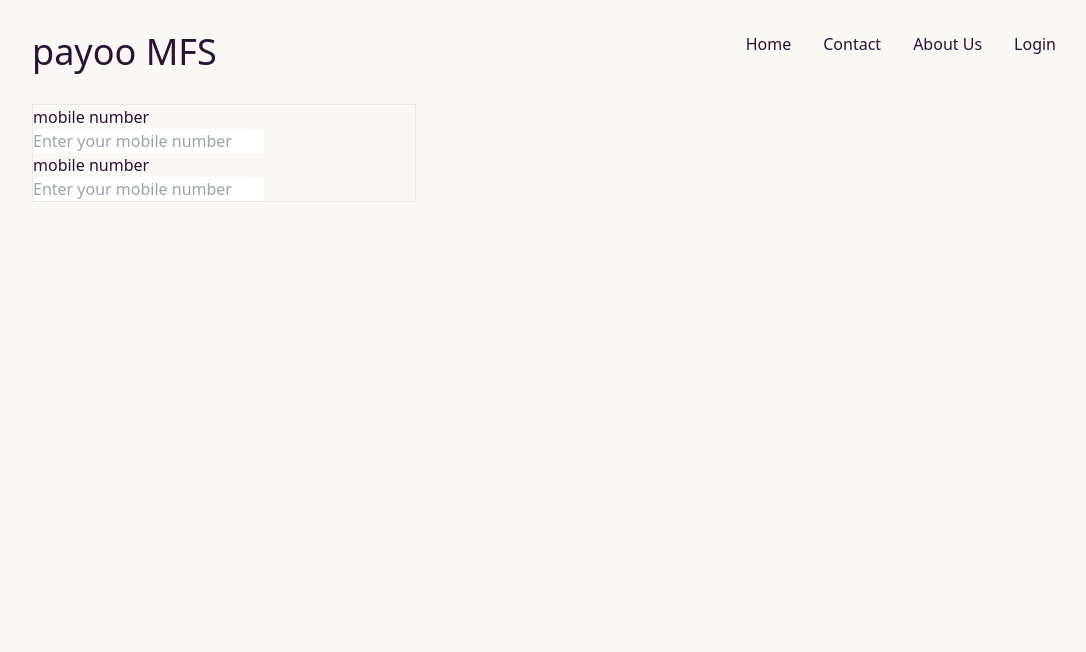
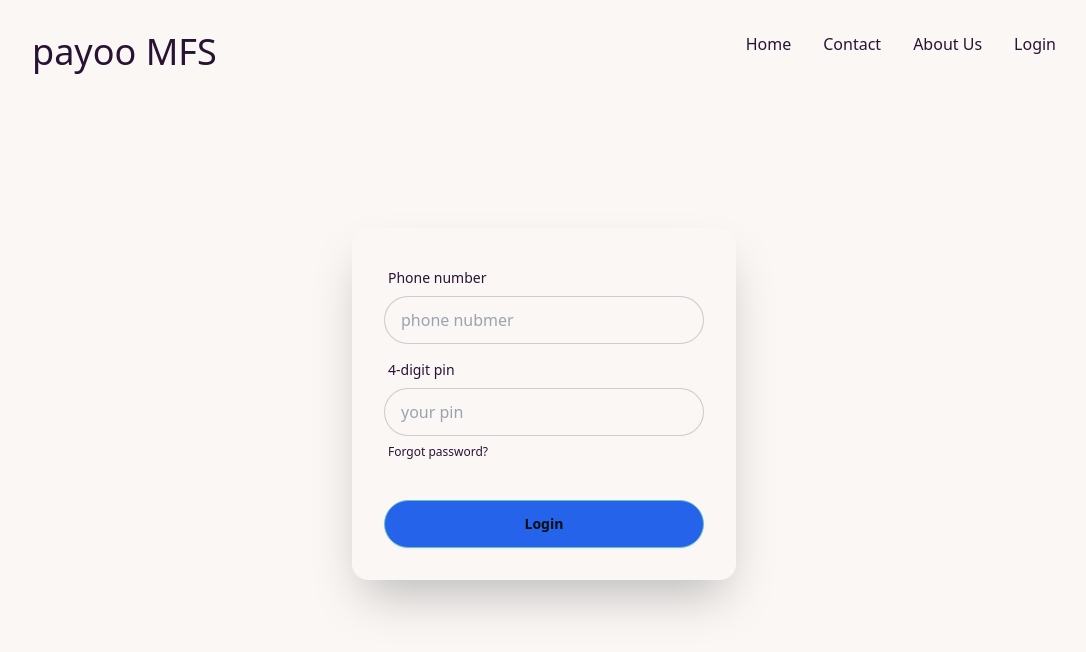
Before and after one commit to MdMuzahidul/PayooMFS, a plain HTML site: page index.html in a window 1280 px wide. Shown: the whole page, without its empty margins (96-1182 px from the left). Drawn offline with nearby package versions, Linux system fonts and the light colour scheme.

Commit message:
add login page

```diff
--- a/index.html
+++ b/index.html
@@ -26,25 +26,44 @@
       </nav>
     </header>
     <main class="max-w-[80%] mx-auto">
-      <section class="min-h-full w-96 border">
-        <form>
-          <p>mobile number</p>
+      <section class="w-full h-[600px] flex justify-center items-center">
+        <div class="card bg-base-100 w-full max-w-sm shrink-0 shadow-2xl">
+          <form class="card-body">
+            <div class="form-control">
+              <label class="label">
+                <span class="label-text">Phone number</span>
+              </label>
               <input
                 type="text"
-            name=""
-            id=""
-            placeholder="Enter your mobile number"
+                placeholder="phone nubmer"
+                class="input input-bordered"
+                required
               />
-          <p>mobile number</p>
+            </div>
+            <div class="form-control">
+              <label class="label">
+                <span class="label-text">4-digit pin</span>
+              </label>
               <input
-            type="text"
-            name=""
-            id=""
-            placeholder="Enter your mobile number"
+                type="password"
+                placeholder="your pin"
+                class="input input-bordered"
+                required
               />
+              <label class="label">
+                <a href="#" class="label-text-alt link link-hover"
+                  >Forgot password?</a
+                >
+              </label>
+            </div>
+            <div class="form-control mt-6">
+              <button id="submit-btn" class="btn btn-primary bg-blue-600 hover:bg-blue-600">Login</button>
+            </div>
           </form>
+        </div>
       </section>
     </main>
     <footer></footer>
+    <script src="script/getInput.js"></script>
   </body>
 </html>
--- /dev/null
+++ b/script/getInput.js
@@ -0,0 +1 @@
+console.log("chack js");
```
Lines whose indentation alone changed are shown as unchanged.
